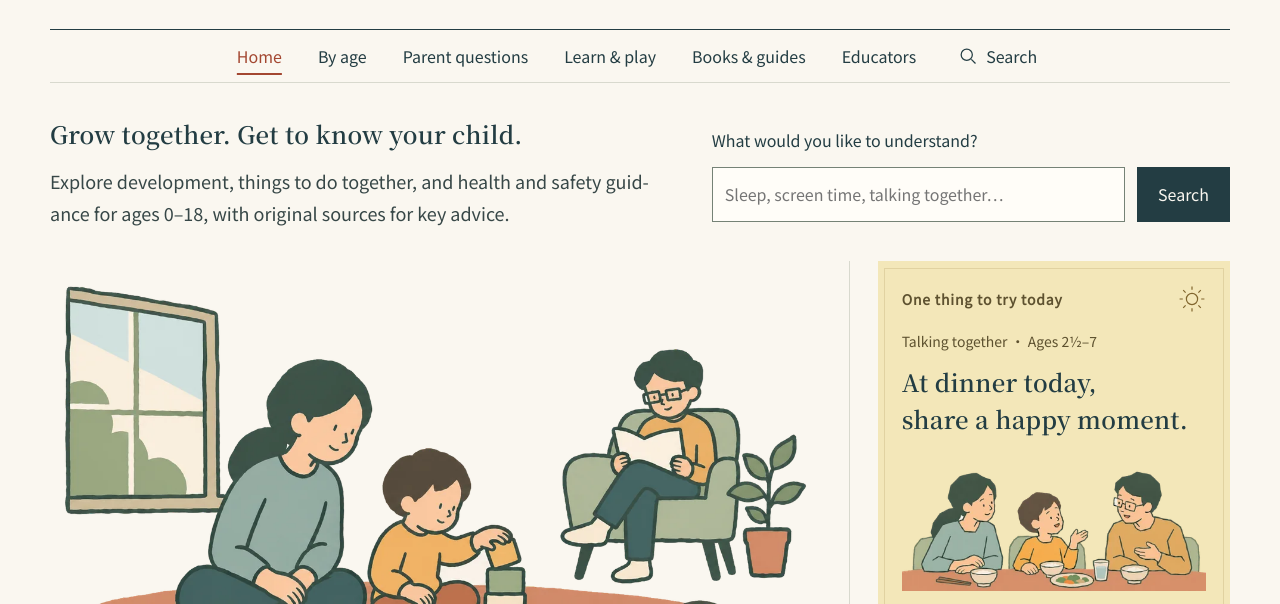
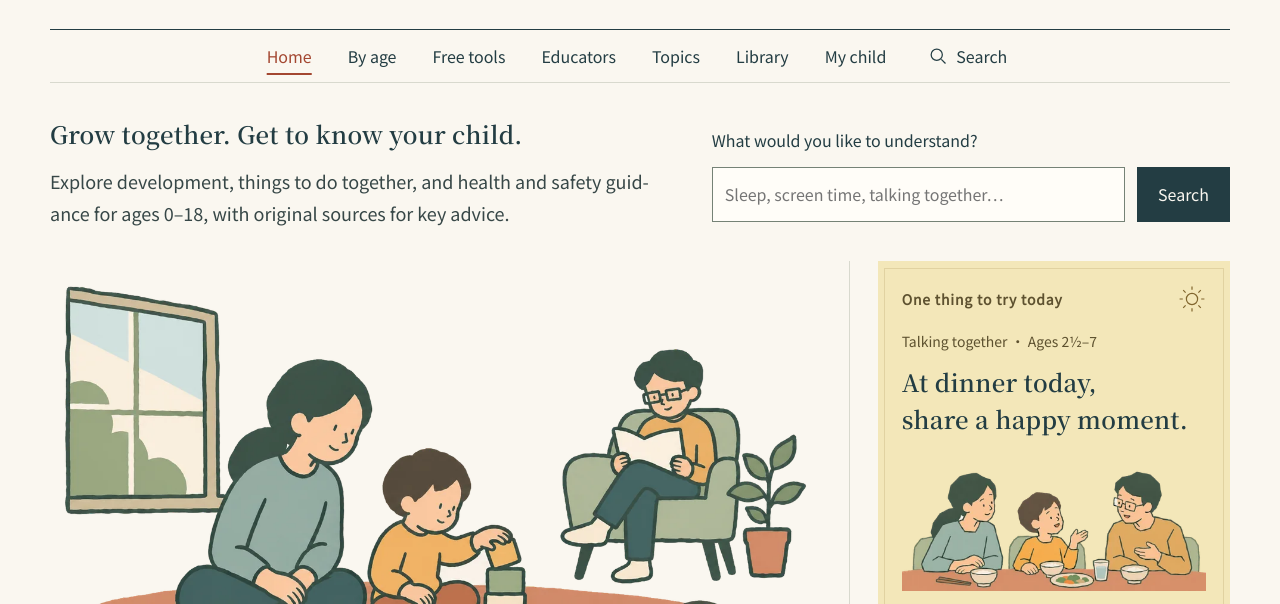
Before and after one commit to eduStack/edustack.github.io, an Astro site: page / in a window 1280 px wide. Shown: the part 180-784 px from the top of the page. Built offline with nearby package versions, Linux system fonts and the light colour scheme; Astro itself is replaced by a stand-in of ours.

Commit message:
Unify homepage navigation with interior pages

```diff
--- a/src/components/SiteHeader.astro
+++ b/src/components/SiteHeader.astro
@@ -9,6 +9,7 @@ const { lang, active, home = false, mainId = 'main' } = Astro.props;
 const copy = editorialCopy[lang];
 const s = t(lang);
 const homeUrl = href(lang);
+const activeItem = home ? 'home' : active;
 const nav = [
   ['home', ''], ['stages', 'ages'], ['tools', 'tools'], ['educators', 'educators'],
   ['topics', 'topics'], ['library', 'library'], ['me', 'me'],
@@ -25,14 +26,9 @@ const nav = [
     <a class="profile-link" href={href(lang, 'me/')} aria-current={active === 'me' ? 'page' : undefined}><svg viewBox="0 0 24 24" aria-hidden="true"><circle cx="12" cy="8" r="3.2"/><path d="M5 20v-2a7 7 0 0 1 14 0v2"/></svg>{copy.myChild}<span aria-hidden="true">↗</span></a>
   </div>
   <nav class="main-nav" aria-label={copy.mainNav}>
-    {home ? <>
-      <a class="active" href={homeUrl} aria-current="page">{copy.home}</a>
-      <a href="#ages">{copy.byAge}</a>
-      <a href="#topics">{copy.parentQuestions}</a>
-      <a href={href(lang, 'tools/')}>{copy.play}</a>
-      <a href="#reading">{copy.reading}</a>
-      <a href={href(lang, 'educators/')}>{copy.educators}</a>
+    {nav.map(([key, path]) => <a class:list={{ active: activeItem === key }} href={href(lang, path)} aria-current={activeItem === key ? 'page' : undefined}>{s.nav[key]}</a>)}
+    {home &&
       <a class="search-link" href="#resource-search"><svg viewBox="0 0 24 24" aria-hidden="true"><circle cx="10.5" cy="10.5" r="6.7"/><path d="m16 16 5 5"/></svg><span>{copy.search}</span></a>
-    </> : nav.map(([key, path]) => <a class:list={{ active: active === key }} href={href(lang, path)} aria-current={active === key ? 'page' : undefined}>{s.nav[key]}</a>)}
+    }
   </nav>
 </header>
```
